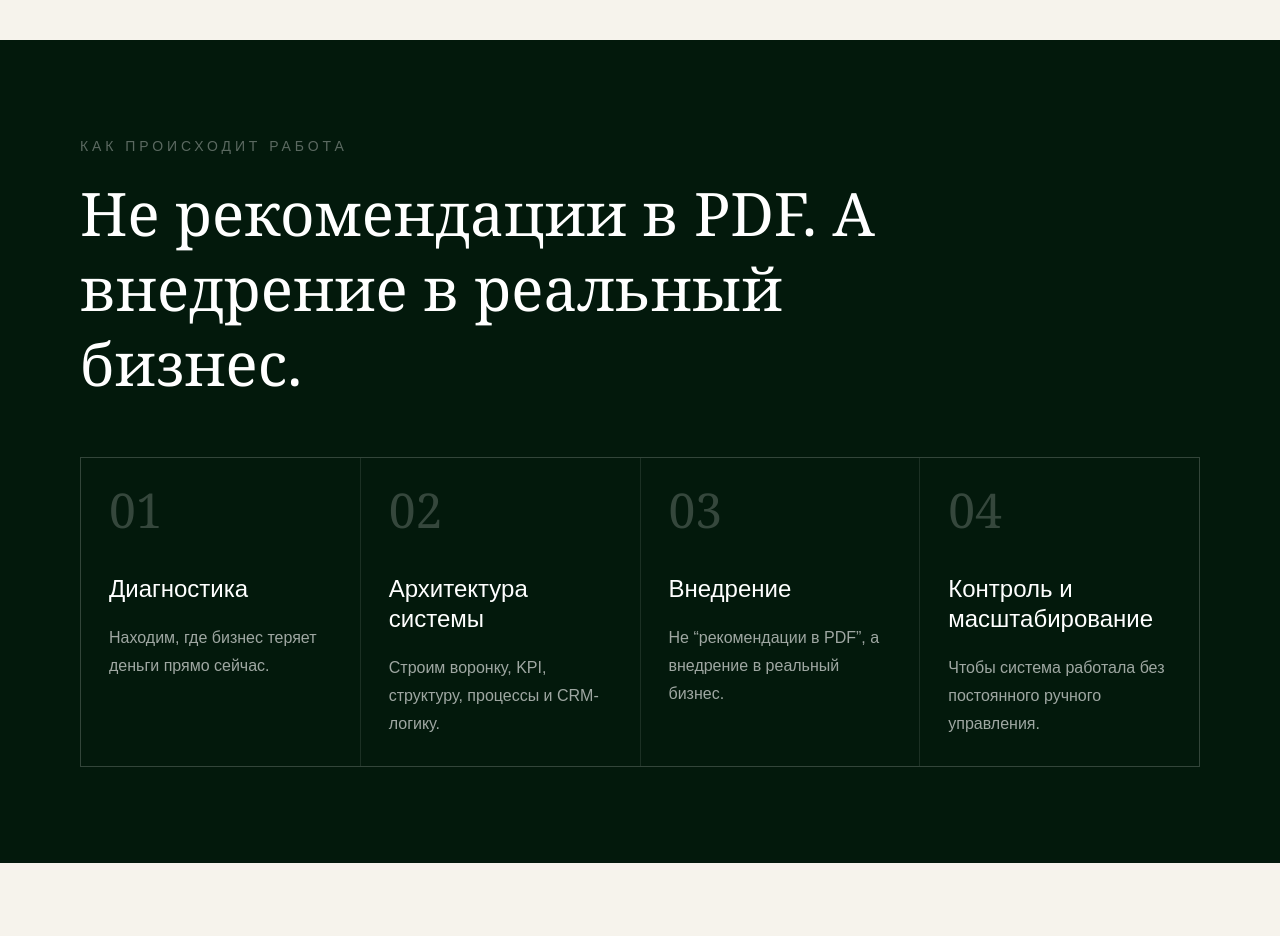
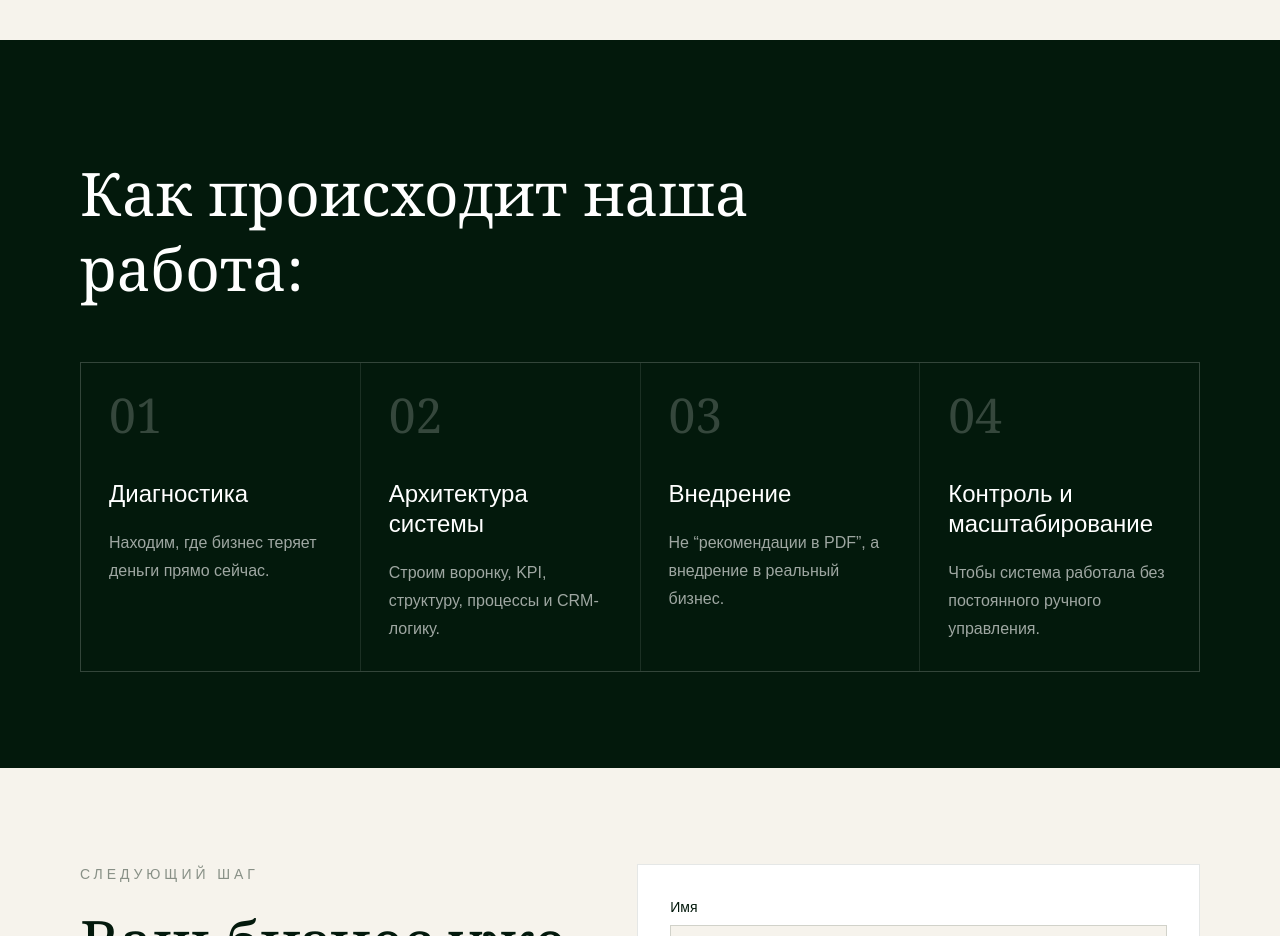
Before and after one commit to kirill11999988-tech/mb-consulting, a Next.js app: page / in a window 1280 px wide. Shown: the part 4420-5356 px from the top of the page. Built offline with nearby package versions, Linux system fonts and the light colour scheme.

Commit message:
update landing copy

```diff
--- a/app/page.tsx
+++ b/app/page.tsx
@@ -361,10 +361,10 @@ export default function Home() {
 
       <AnimatedSection className="px-6 py-24 md:px-12 lg:px-20">
         <div className="mx-auto max-w-7xl">
-          <SectionLabel>Как происходит работа</SectionLabel>
+
 
           <h2 className="mt-5 max-w-4xl font-serif text-4xl leading-tight md:text-6xl">
-            Не рекомендации в PDF. А внедрение в реальный бизнес.
+            Как происходит наша работа:
           </h2>
 
           <div className="mt-14 grid gap-px overflow-hidden border border-white/10 bg-white/10 md:grid-cols-4">
```
